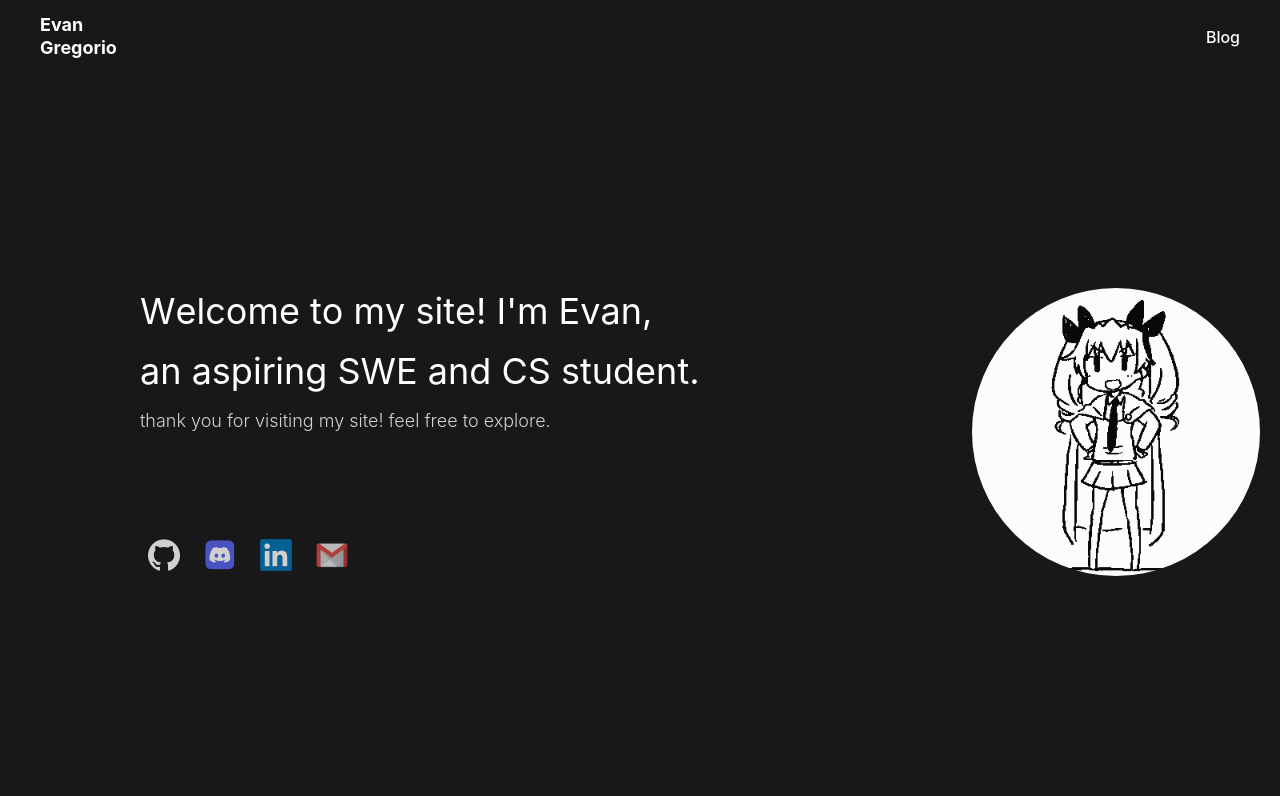
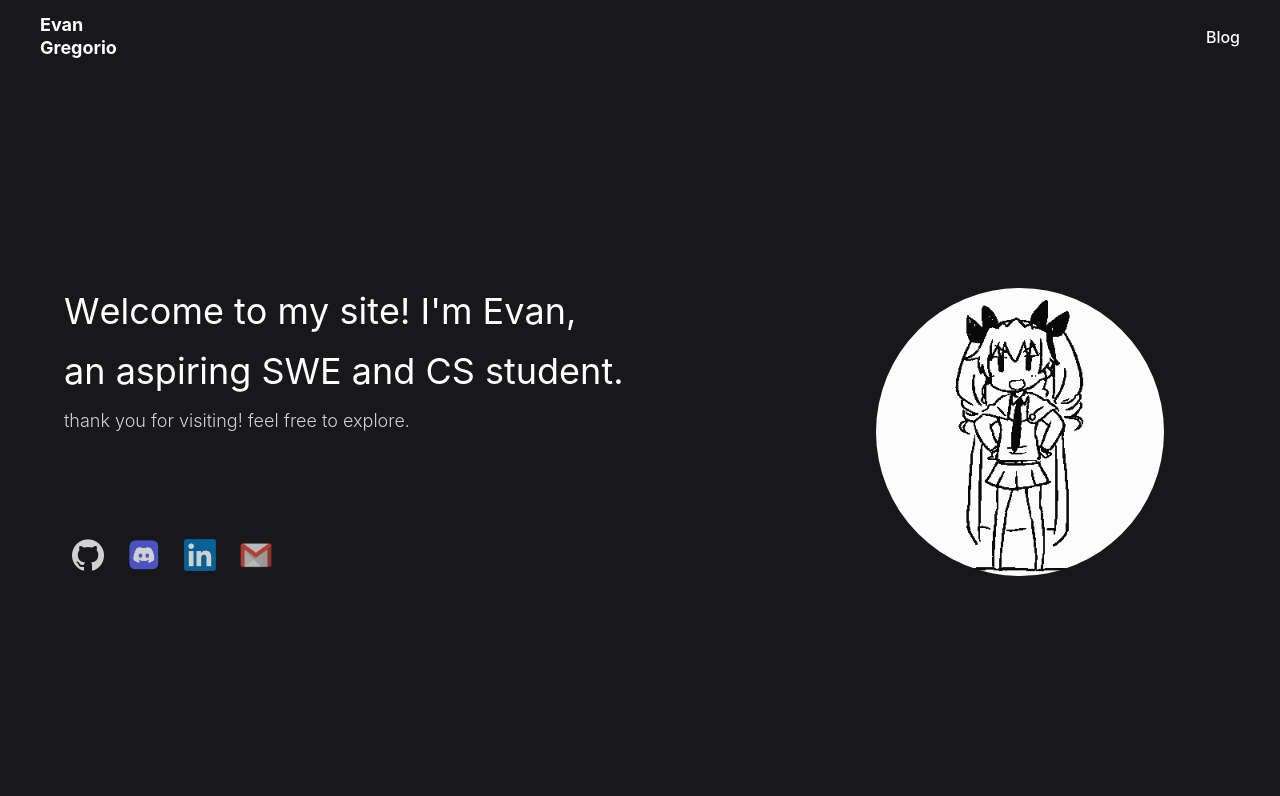
Before and after one commit to randomchaffee/portfolio, a React (Vite) app: page / in a window 1280 px wide. Shown: the top 796 px of the page. Built offline with nearby package versions, Linux system fonts and the light colour scheme.

Commit message:
modify the bg toggle transition animation to a more constant speed

```diff
--- a/src/App.tsx
+++ b/src/App.tsx
@@ -6,12 +6,12 @@ import Blog from "./pages/Blog";
 
 export default function App() {
   return (
-    <div className="pt-24">
+    <div className="pt-24 min-h-screen flex flex-col">
       <Navbar />
       <main className="grow">
         <Routes>
           <Route path="/" element={<Home />} />
-          <Route path="/work" element={<Blog />} />
+          <Route path="/blog" element={<Blog />} />
         </Routes>
       </main>
 
--- a/src/components/Hero.tsx
+++ b/src/components/Hero.tsx
@@ -11,10 +11,10 @@ import { BouncyIcon } from "./ui/BouncyIcon";
 
 const Hero = () => {
     return (
-        <section className="relative md:pl-20 py-24 md:py-48 flex flex-col md:flex-row
-        items-center justify-between gap-10 max-w-7xl">
+        <section className="relative md:pr-24 py-24 md:py-48 flex flex-col md:flex-row
+        items-center justify-between gap-10 max-w-7xl mx-auto min-h-[(calc(100vh-4rem))]">
             {/* left side */}
-            <div className="px-15 flex flex-col text-4xl font-normal">
+            <div className="px-16 flex flex-col text-4xl font-normal">
                 <span className="pb-5">
                     <BouncyText text="Welcome to my site! I'm Evan," />
                 </span>
@@ -22,7 +22,7 @@ const Hero = () => {
                     <BouncyText text="an aspiring SWE and CS student." delayOffset={1.2} />
                 </span>
                 <span className="text-lg font-light opacity-80">
-                    <SubtleBounceText text="thank you for visiting my site! feel free to explore." delayOffset={2.9} />
+                    <SubtleBounceText text="thank you for visiting! feel free to explore." delayOffset={2.9} />
                 </span>
                 <BouncyBox delayOffset={3}>
                     <ul className="mt-24 flex flex-row items-center gap-2">
--- a/src/components/ui/BackgroundCanvas.tsx
+++ b/src/components/ui/BackgroundCanvas.tsx
@@ -15,7 +15,7 @@ export const BackgroundCanvas: React.FC<BackgroundCanvasProps> = ({ isArtOn }) =
         className={`
           absolute inset-0 bg-bottom bg-cover bg-no-repeat opacity-25
           will-change-transform
-          transition-transform duration-1500 ease-[cubic-bezier(0.22,1,0.36,1)]
+          transition-transform duration-700 ease-linear
           ${isArtOn
             ? 'translate-y-0'
             : 'translate-y-full'
```
